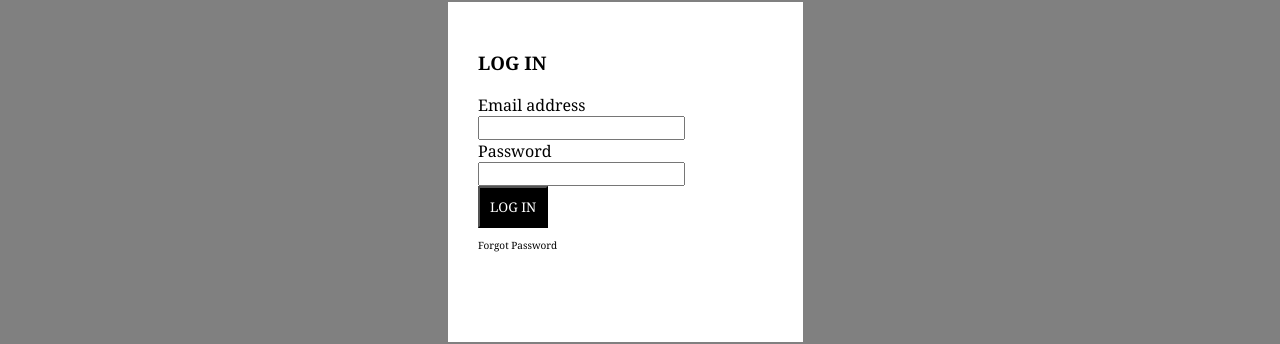
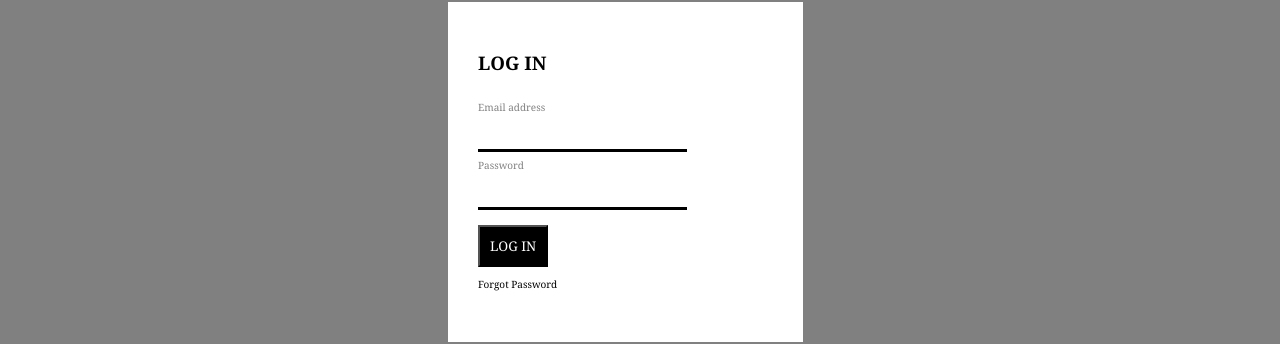
Before and after one commit to KingCPA/verisart-task, a React (Create React App) app: page /login in a window 1280 px wide. Shown: the part 271-615 px from the top of the page. Built offline with nearby package versions, Linux system fonts and the light colour scheme.

Commit message:
update for the mock API

```diff
--- a/src/Interface/Interface.js
+++ b/src/Interface/Interface.js
@@ -22,16 +22,11 @@ class Interface extends Component {
           </div>
           <div className='box-2'>
           <p>Anthony Lepore<hr/></p>
-          <hr />
-          <hr />
-          <hr />
-          <hr />
-          <hr />
           </div>
         </div>
 
         <div className='box-bottom'>
-          <p>Detailed provenance for this artwork is currently locked.</p>
+          Detailed provenance for this artwork is currently locked.
         </div>
       </div>
     );
--- a/src/Interface/Interface.less
+++ b/src/Interface/Interface.less
@@ -59,11 +59,7 @@
         padding-top: 100px;
         margin-top: 50px;
         margin-bottom: 10px;
-    }
-
-    .box-bottom p {
         color: grey;
-
     }
 
     .header p {
@@ -72,7 +68,6 @@
     }
 
     .header div {
-        // border: 1px solid black;
         display: flex;
         padding-top: 25px;
     }
--- a/src/Login/Login.less
+++ b/src/Login/Login.less
@@ -13,23 +13,31 @@ padding-top: 5%;
     height: 20%;
     width: 15%;
     padding-left: 30px;
+    display: block;
 
 }
 input {
-    display: block;
-
-    list-style-type: none;
-    }
+    padding: 5px;
+    padding-top: 10px;
+    border-bottom: black solid;
+    border-left: none;
+    border-right: none;
+    border-top: none;
+    outline: none;
+ }
 
     p {
     font-size: 10px;
 }
-.label {
+
+label {
     color: grey;
+    font-size: 10px;
 }
 
 button {
     background-color: black;
     color: white;
     padding: 10px;
+    margin-top: 15px;
 }
```
Also changed, not shown: src/Login/Login.js (+30 -2 lines).
